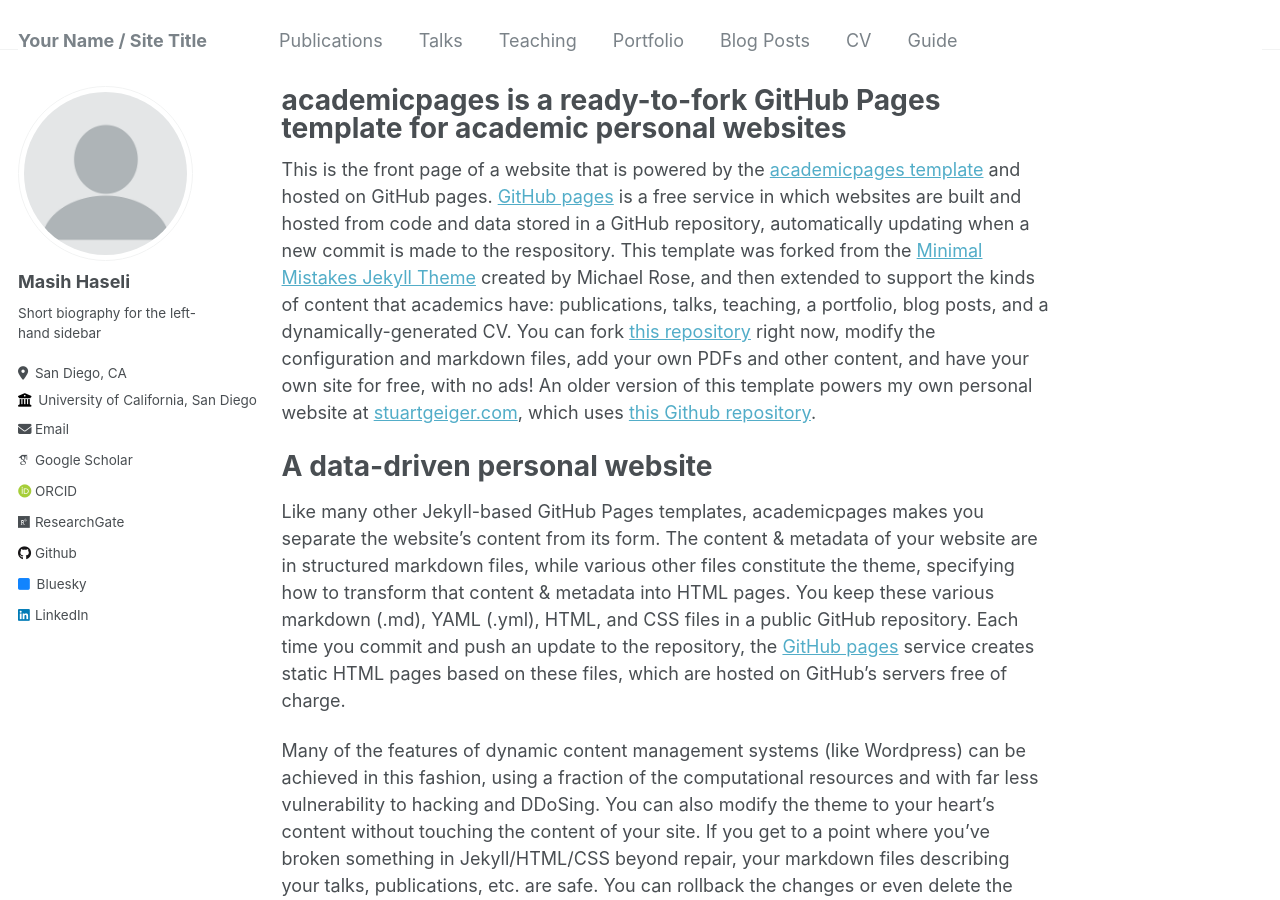
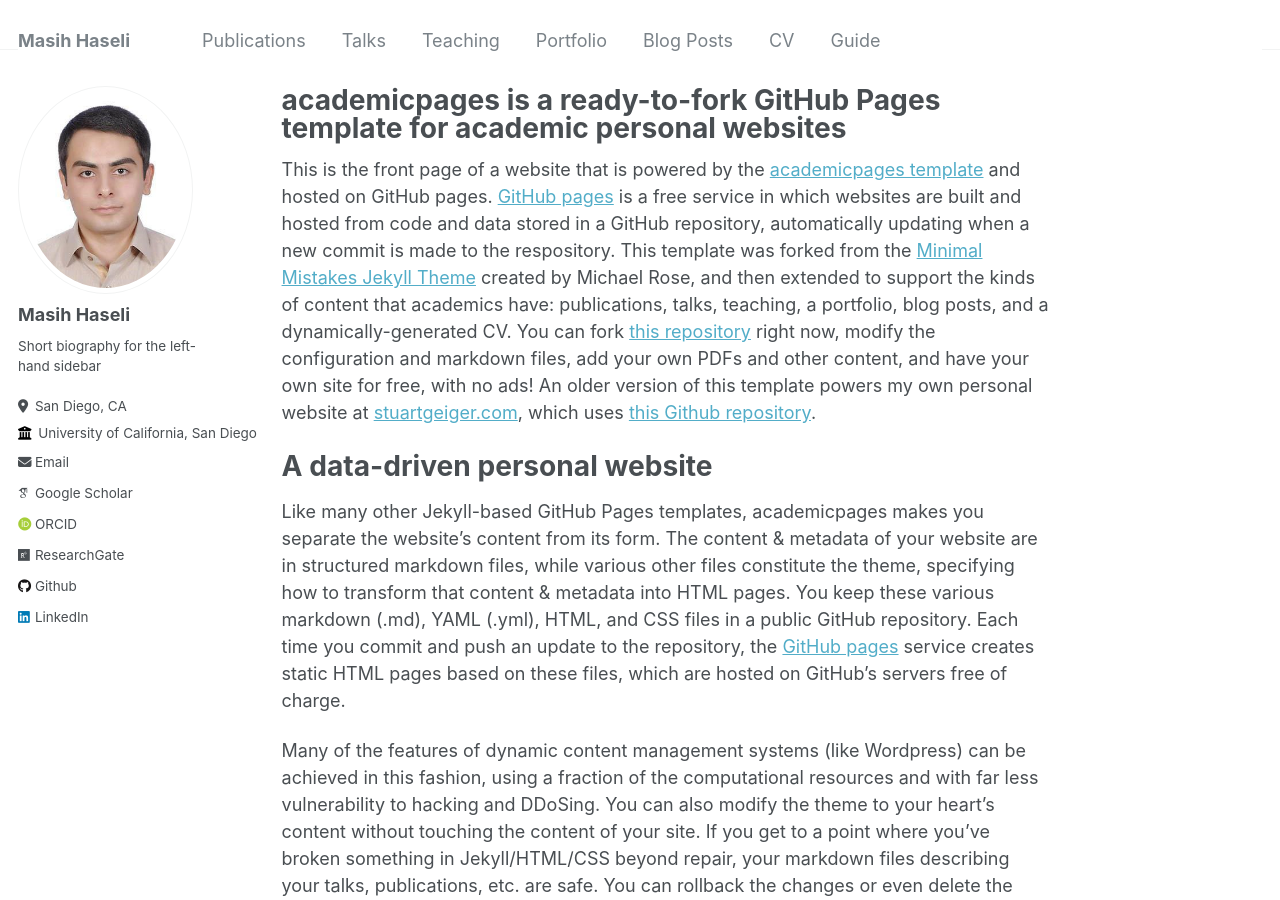
Before and after one commit to mhaseli/mhaseli.github.io, a Jekyll site: the page built from _pages/about.md, in a window 1280 px wide and 900 px high. Built offline with Jekyll 4.4.1, drawn with Linux system fonts in a browser that asks for light colours; some web fonts are replaced.

Commit message:
Add Profile Image, Site Title, Remove bluesky

```diff
--- a/_config.yml
+++ b/_config.yml
@@ -8,7 +8,7 @@
 
 # Basic Site Settings
 locale                   : "en-US"
-title                    : "Your Name / Site Title"
+title                    : "Masih Haseli"
 title_separator          : "-"
 name                     : &name "Masih Haseli"
 description              : &description "personal description"
@@ -21,7 +21,7 @@
 #               Additional customization can be done by editing /_includes/author-profile.html
 author:
   # Biographic information
-  avatar           : "profile.png"
+  avatar           : "Masih.png"
   name             : "Masih Haseli"
   pronouns         : # example: "she/her"
   bio              : "Short biography for the left-hand sidebar"
@@ -47,7 +47,7 @@
   stackoverflow    : # User number or user number and name (i.e., use "1" or "1/jeff-atwood")
 
   # Social media
-  bluesky          : "bsky.app" # Replace this with you Bluesky username
+  bluesky          : # "bsky.app" # Replace this with you Bluesky username
   facebook         : # Username
   flickr           : # Username
   foursquare       : # Username
```
